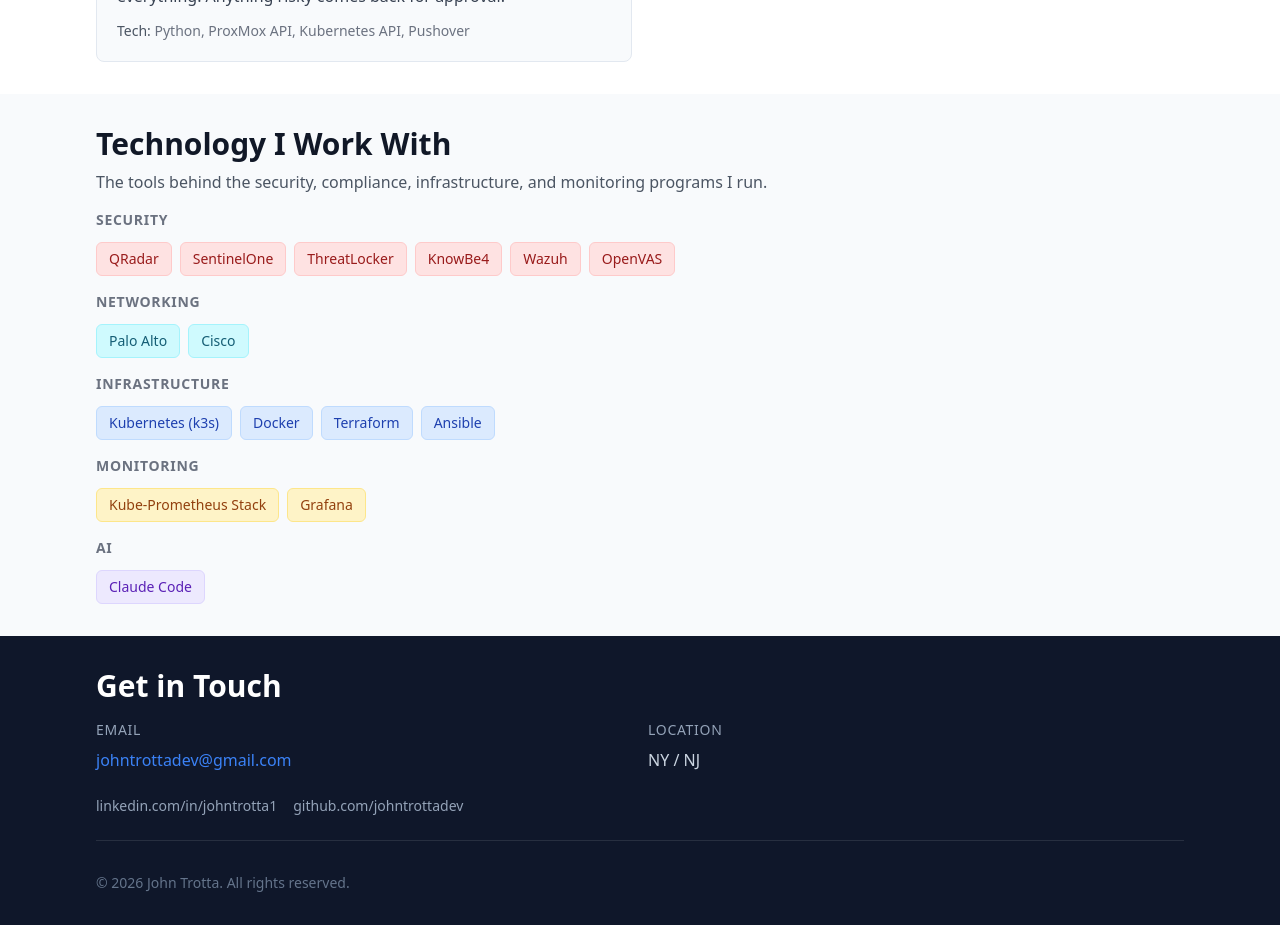
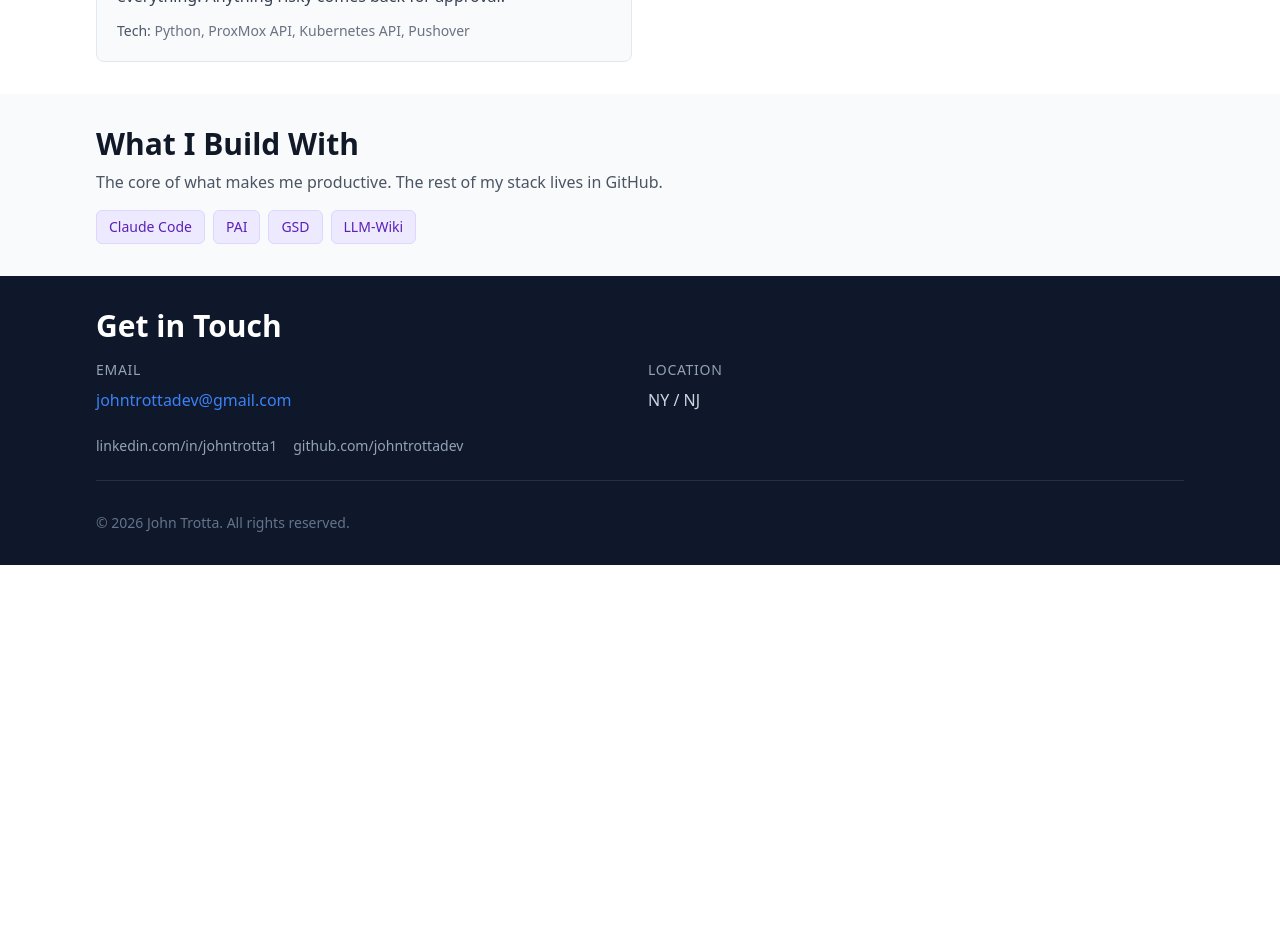
Before and after one commit to johntrottadev/jtrotta.dev, a Next.js app: page / in a window 1280 px wide. Shown: the part 3680-4605 px from the top of the page. After the commit the page ends 4245 px from the top, so only its background shows below. Built offline with nearby package versions, Linux system fonts and the light colour scheme.

Commit message:
Reduce stack to 4 AI tools, flat layout, GitHub links on PAI/GSD/LLM-Wiki, rename to What I Build With

```diff
--- a/src/components/MyStack.tsx
+++ b/src/components/MyStack.tsx
@@ -1,61 +1,38 @@
 import { resumeData } from "@/data/resume";
 
-const categoryOrder = [
-  "Security",
-  "Networking",
-  "Infrastructure",
-  "Monitoring",
-  "AI",
-];
-
-const categoryColors: Record<string, string> = {
-  Security: "bg-red-100 text-red-800 border-red-200",
-  Networking: "bg-cyan-100 text-cyan-800 border-cyan-200",
-  Infrastructure: "bg-blue-100 text-blue-800 border-blue-200",
-  Monitoring: "bg-amber-100 text-amber-800 border-amber-200",
-  AI: "bg-violet-100 text-violet-800 border-violet-200",
-};
-
 export default function MyStack() {
-  const grouped = categoryOrder
-    .map((cat) => ({
-      category: cat,
-      items: resumeData.stack.filter((s) => s.category === cat),
-    }))
-    .filter((g) => g.items.length > 0);
-
   return (
     <section id="stack" className="py-6 sm:py-8 bg-section-bg">
       <div className="max-w-6xl mx-auto px-4 sm:px-6 lg:px-8">
         <h2 className="text-2xl sm:text-3xl font-bold text-gray-900 mb-2">
-          Technology I Work With
+          What I Build With
         </h2>
         <p className="text-gray-600 mb-4 max-w-2xl">
-          The tools behind the security, compliance, infrastructure, and
-          monitoring programs I run.
+          The core of what makes me productive. The rest of my stack lives in
+          GitHub.
         </p>
 
-        <div className="space-y-4">
-          {grouped.map((group) => (
-            <div key={group.category}>
-              <h3 className="text-sm font-semibold text-gray-500 uppercase tracking-wider mb-3">
-                {group.category}
-              </h3>
         <div className="flex flex-wrap gap-2">
-                {group.items.map((item) => (
+          {resumeData.stack.map((item) =>
+            item.url ? (
+              <a
+                key={item.name}
+                href={item.url}
+                target="_blank"
+                rel="noopener noreferrer"
+                className="inline-block px-3 py-1.5 text-sm font-medium rounded-md border bg-violet-100 text-violet-800 border-violet-200 hover:bg-violet-200 transition-colors"
+              >
+                {item.name}
+              </a>
+            ) : (
               <span
                 key={item.name}
-                    className={`inline-block px-3 py-1.5 text-sm font-medium rounded-md border ${
-                      categoryColors[item.category] ??
-                      "bg-gray-100 text-gray-700 border-gray-200"
-                    }`}
+                className="inline-block px-3 py-1.5 text-sm font-medium rounded-md border bg-violet-100 text-violet-800 border-violet-200"
               >
                 {item.name}
               </span>
-                ))}
-              </div>
-            </div>
-          ))}
+            )
+          )}
         </div>
       </div>
     </section>
--- a/src/data/resume.ts
+++ b/src/data/resume.ts
@@ -46,6 +46,7 @@
 export interface StackItem {
   name: string;
   category: string;
+  url?: string;
 }
 
 export interface ResumeData {
@@ -249,20 +250,21 @@
   ],
 
   stack: [
-    { name: "QRadar", category: "Security" },
-    { name: "SentinelOne", category: "Security" },
-    { name: "ThreatLocker", category: "Security" },
-    { name: "KnowBe4", category: "Security" },
-    { name: "Wazuh", category: "Security" },
-    { name: "OpenVAS", category: "Security" },
-    { name: "Palo Alto", category: "Networking" },
-    { name: "Cisco", category: "Networking" },
-    { name: "Kubernetes (k3s)", category: "Infrastructure" },
-    { name: "Docker", category: "Infrastructure" },
-    { name: "Terraform", category: "Infrastructure" },
-    { name: "Ansible", category: "Infrastructure" },
-    { name: "Kube-Prometheus Stack", category: "Monitoring" },
-    { name: "Grafana", category: "Monitoring" },
     { name: "Claude Code", category: "AI" },
+    {
+      name: "PAI",
+      category: "AI",
+      url: "https://github.com/danielmiessler/PAI",
+    },
+    {
+      name: "GSD",
+      category: "AI",
+      url: "https://github.com/danielmiessler/get-shit-done",
+    },
+    {
+      name: "LLM-Wiki",
+      category: "AI",
+      url: "https://github.com/danielmiessler/llm-wiki",
+    },
   ],
 };
```
Lines whose indentation alone changed are shown as unchanged.
